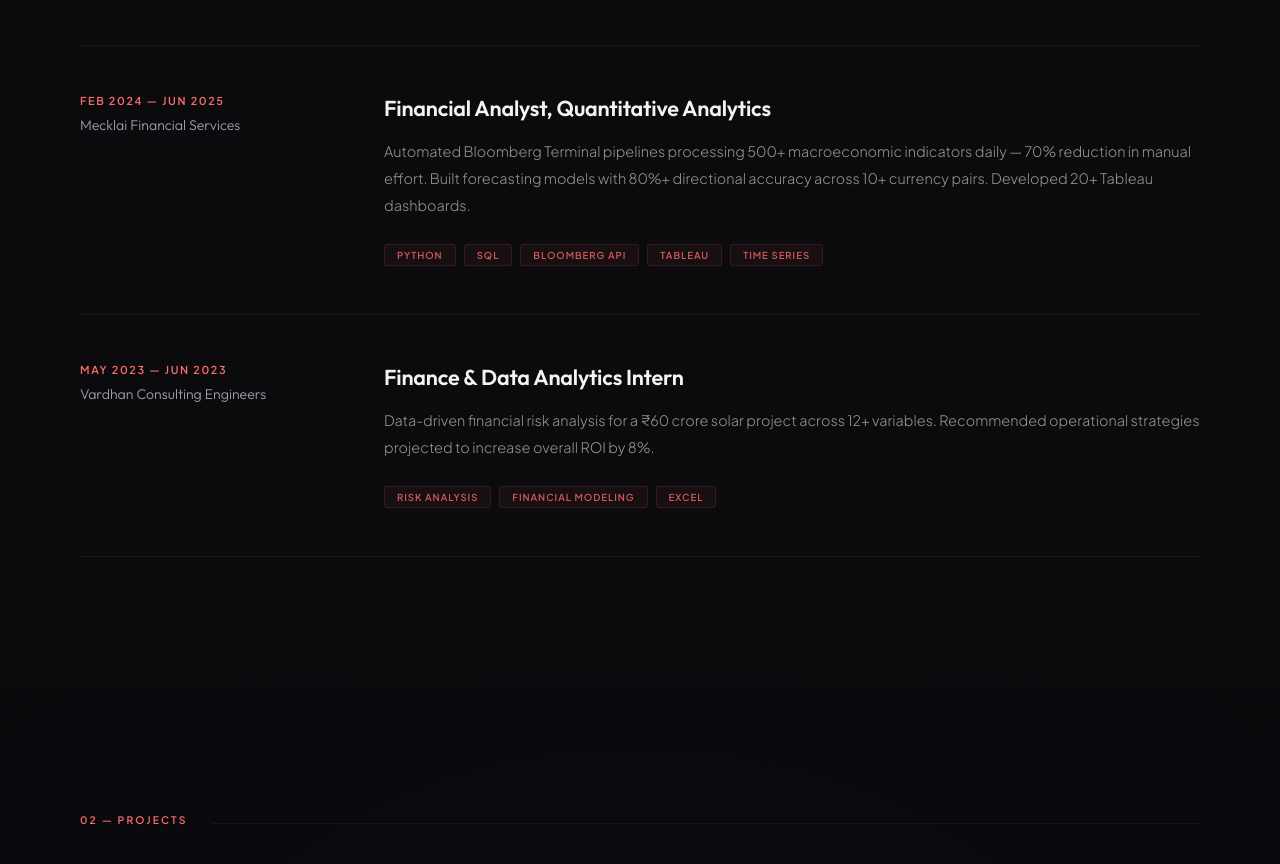
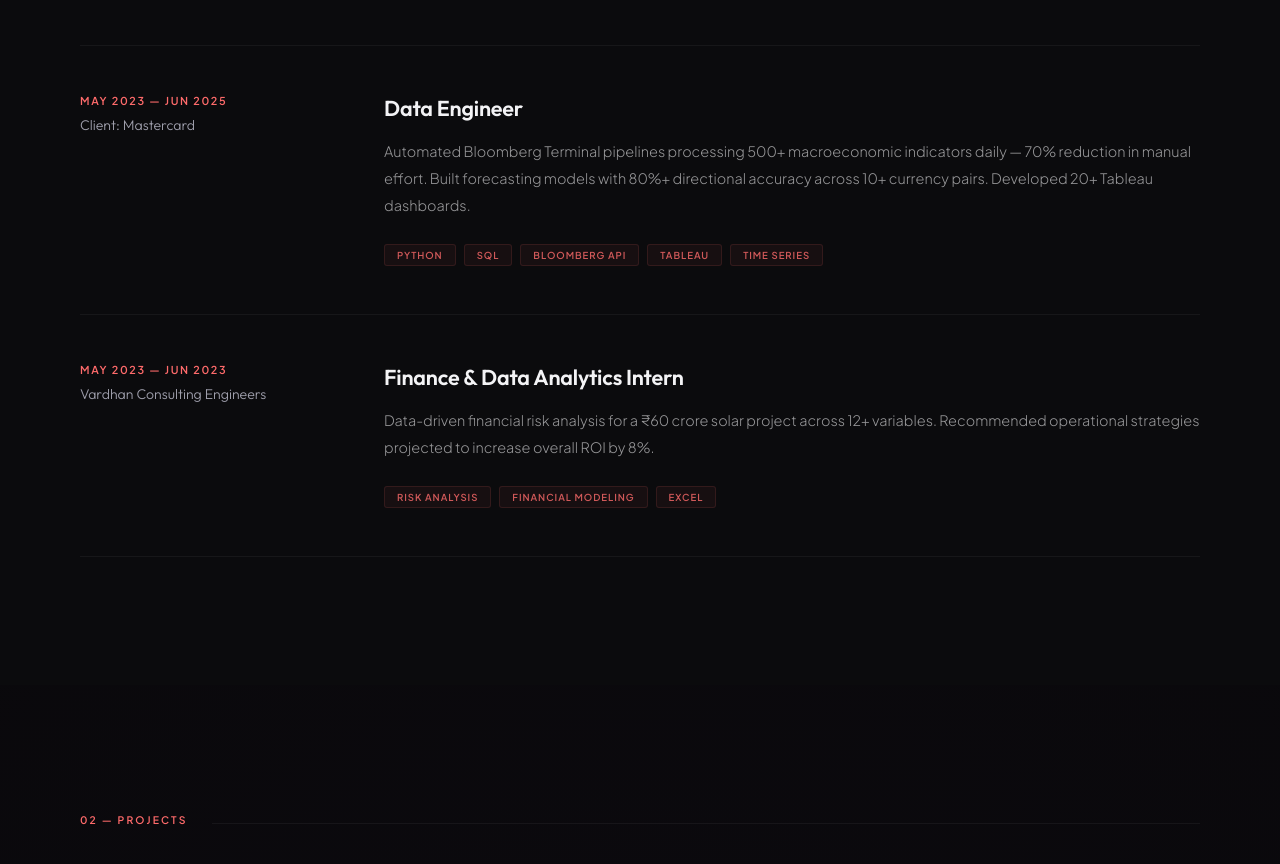
Before and after one commit to Preksha-Shetty/projectportfolio, a plain HTML site: page index.html in a window 1280 px wide. Shown: the part 1218-2082 px from the top of the page. Drawn offline with nearby package versions, Linux system fonts and the light colour scheme; animation ran at ten frames a second.

Commit message:
Modify title in index.html
Updated title and job experience details in index.html.

```diff
--- a/index.html
+++ b/index.html
@@ -3,7 +3,7 @@
 <head>
   <meta charset="UTF-8">
   <meta name="viewport" content="width=device-width, initial-scale=1.0">
-  <title>Preksha Shetty — Applied AI & Data Science</title>
+  <title>Preksha Shetty </title>
 
   <!-- Premium Fonts Pairing -->
   <link href="https://fonts.googleapis.com/css2?family=Cormorant+Garamond:ital,wght@1,300;1,400;1,500;1,600&family=Outfit:wght@300;400;500;600;700&family=Plus+Jakarta+Sans:wght@300;400;500;600;700&display=swap" rel="stylesheet">
@@ -970,11 +970,11 @@
         <!-- Financial Analyst -->
         <div class="exp-row reveal">
           <div>
-            <div class="exp-date">Feb 2024 — Jun 2025</div>
-            <div class="exp-co">Mecklai Financial Services</div>
+            <div class="exp-date">May 2023 — Jun 2025</div>
+            <div class="exp-co">Client: Mastercard</div>
           </div>
           <div>
-            <div class="exp-role">Financial Analyst, Quantitative Analytics</div>
+            <div class="exp-role">Data Engineer</div>
             <p class="exp-desc">
               Automated Bloomberg Terminal pipelines processing 500+ macroeconomic indicators daily — 70% reduction in manual effort. Built forecasting models with 80%+ directional accuracy across 10+ currency pairs. Developed 20+ Tableau dashboards.
             </p>
```
